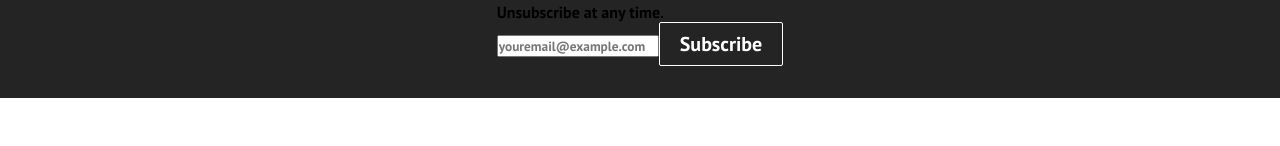
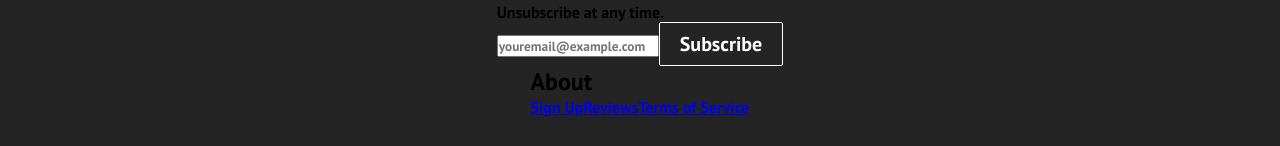
Before and after one commit to rosenbergmichael/react-app-april-2021, a React (Create React App) app: page / in a window 1280 px wide. Shown: the part 2055-2201 px from the top of the page. Before the commit the page ends 2153 px from the top, so only its background shows below. Built offline with nearby package versions, Linux system fonts and the light colour scheme.

Commit message:
in Footer.js create footer-links section, add Link tags for Sign Up, Reviews, Terms of Service

```diff
--- a/src/components/Footer.js
+++ b/src/components/Footer.js
@@ -1,4 +1,5 @@
 import React from 'react';
+import { Link } from 'react-router-dom';
 import { Button } from './Button';
 import './Footer.css';
 
@@ -19,6 +20,16 @@ function Footer() {
           </form>
         </div>
       </section>
+      <div className="footer-links">
+        <div className="footer-link-wrapper">
+          <div className="footer-link-items">
+            <h2>About</h2>
+            <Link to='/ '>Sign Up</Link>
+            <Link to='/'>Reviews</Link>
+            <Link to='/'>Terms of Service</Link>
+          </div>
+        </div>
+      </div>
     </div>
   )
 }
```
